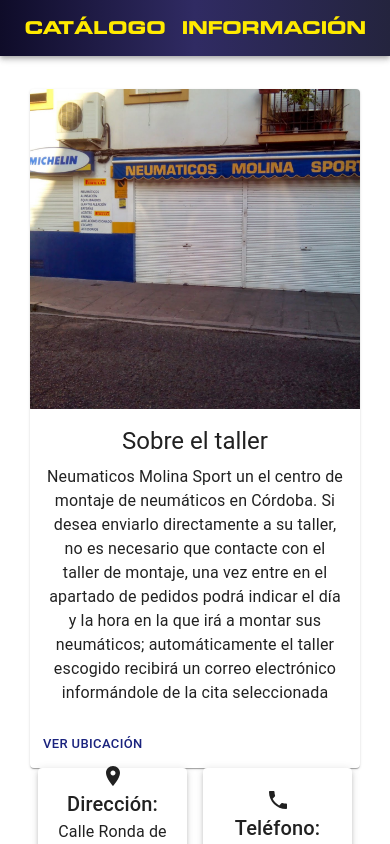
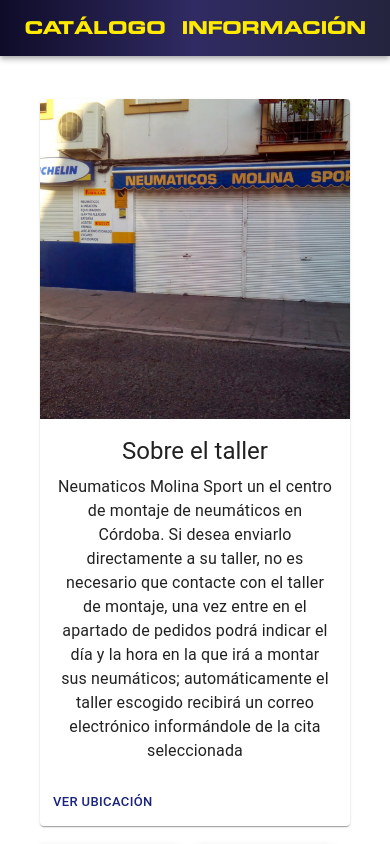
Before and after one commit to RexusWolf/molina-sport, a React (Create React App) app: page /info in a window 390 px wide. Shown: the top 844 px of the page. Built offline with nearby package versions, Linux system fonts and the light colour scheme.

Commit message:
Improving mobile view

```diff
--- a/src/routes/about/about.tsx
+++ b/src/routes/about/about.tsx
@@ -8,12 +8,15 @@
 
 const useStyles = makeStyles((theme: Theme) =>
   createStyles({
-    grids: {
+    gridsContainer: {
       height: 100,
-      padding: 30,
+      margin: 30,
+    },
+    grid: {
+      padding: 10,
     },
     paper: {
-      height: 120,
+      height: 130,
       display: 'flex',
       flexDirection: 'column',
       alignItems: 'center',
@@ -32,8 +35,8 @@
   const classes = useStyles();
 
   return (
-    <Grid className={classes.grids} container justify="space-around">
-      <Grid item xs={12} sm={4} md={6}>
+    <Grid className={classes.gridsContainer} container justify="space-between">
+      <Grid className={classes.grid} item xs={12} sm={4} md={6} justify="center">
         <Card>
           <CardActionArea>
             <CardMedia
@@ -57,7 +60,7 @@
           </CardActions>
         </Card>
       </Grid>
-      <Grid item container xs={12} sm={8} md={6} spacing={2}>
+      <Grid className={classes.grid} item container xs={12} sm={8} md={6} spacing={2}>
         <Grid item xs={6}>
           <Paper className={classes.paper} elevation={3}><LocationOnIcon></LocationOnIcon>
             <Typography variant="h6">Dirección:</Typography><Typography>Calle Ronda de Andújar, 2,<br></br>14002, Córdoba</Typography>
```
